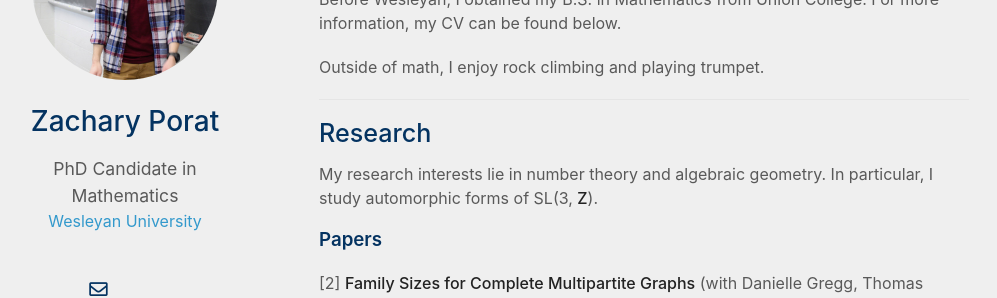
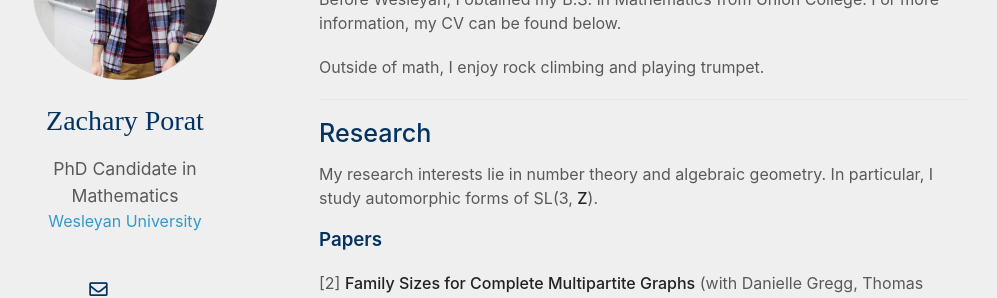
Before and after one commit to zporat/zporat.github.io, a Jekyll site: the page built from index.md, in a window 1280 px wide. Shown: the part 248-546 px from the top of the page, without its empty margins (151-1148 px from the left). Built offline with Jekyll 4.4.1, drawn with Linux system fonts in a browser that asks for light colours; nearby versions of some CDN libraries; a style sheet for code colours, icons or effects is not loaded; our own code applies the rules of GitHub Pages for plain Markdown files.

Commit message:
Update font_sans_serif.css

```diff
--- a/assets/css/font_sans_serif.css
+++ b/assets/css/font_sans_serif.css
@@ -5,3 +5,7 @@ body {
     color:#595959;
     font-weight:400;
   }
+
+h1 {
+  font:24px Vollkorn
+}
```
